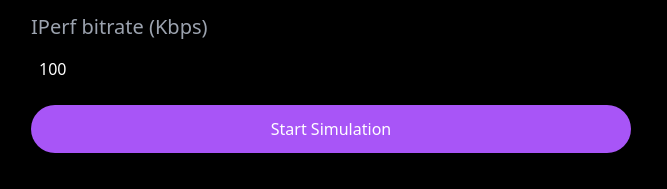
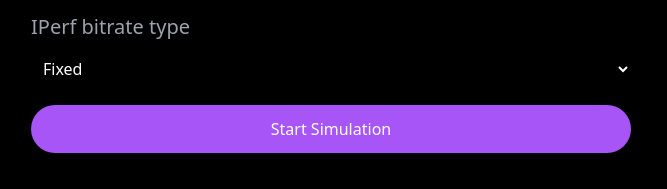
Before and after one commit to nachomata/5g-astra, an Astro site in the folder frontend/: page /simulator in a window 1280 px wide. Shown: the part 920-1109 px from the top of the page, 309-976 px from the left. Built offline with nearby package versions, Linux system fonts and the light colour scheme; Astro itself is replaced by a stand-in of ours.

Commit message:
Refactor IPerf bitrate field to use select options for better user input

```diff
--- a/frontend/src/components/SimulationForm.astro
+++ b/frontend/src/components/SimulationForm.astro
@@ -49,7 +49,10 @@ const fields = [
         { value: 'tcp', text: 'TCP' },
         { value: 'udp', text: 'UDP' }
 	], required: true },
-    { id: 'iperf_bitrate', description: 'IPerf bitrate (Kbps)', type: 'number', required: true, default: 100 }
+    { id: 'iperf_bitrate', description: 'IPerf bitrate type', type: 'select', options: [
+        { value: 'fixed', text: 'Fixed' },
+        { value: 'variable', text: 'Variable' }
+    ], required: true }
 ];
 ---
 
```
